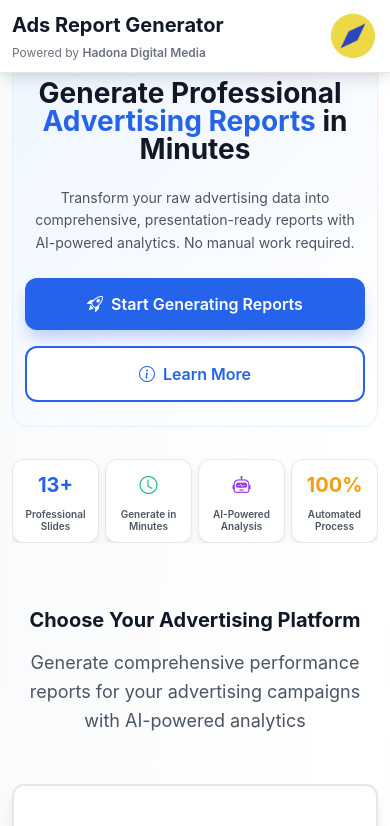
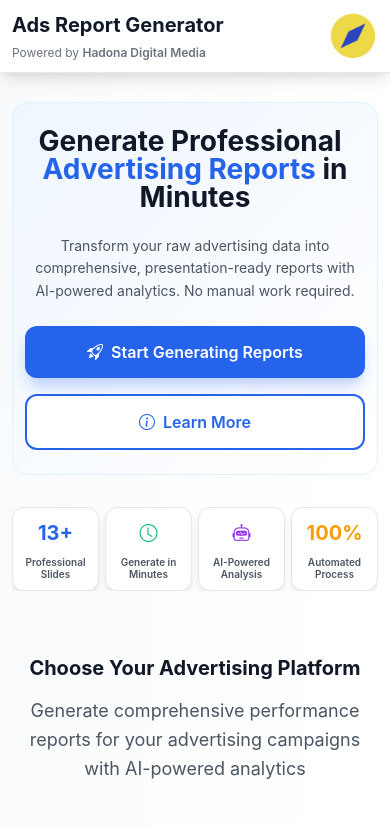
Before and after one commit to Briyanes/meta-ads-report-generator, a Next.js app: page /home in a window 390 px wide. Shown: the top 826 px of the page. Built offline with nearby package versions, Linux system fonts and the light colour scheme; grey boxes are pictures that could not be loaded.

Commit message:
fix: Add spacing between header and hero section for mobile views

```diff
--- a/app/globals.css
+++ b/app/globals.css
@@ -253,8 +253,8 @@ a {
 
 @media (max-width: 768px) {
   .responsive-container {
-    padding: 8px 16px !important;
-    padding-top: 8px !important;
+    padding: 16px 16px !important;
+    padding-top: 16px !important;
   }
 
   .responsive-header {
@@ -320,7 +320,7 @@ a {
   .responsive-hero {
     padding: 32px 16px !important;
     margin-bottom: 32px !important;
-    margin-top: 0 !important;
+    margin-top: 24px !important;
   }
 
   .responsive-hero h1 {
@@ -344,16 +344,11 @@ a {
   }
 
   .header-spacer {
-    height: 60px !important;
-  }
-
-  .responsive-container {
-    padding-top: 8px !important;
+    height: 80px !important;
   }
 
   .responsive-cta-section {
     padding: 32px 24px !important;
-    margin-top: 0 !important;
   }
 
   .responsive-cta-heading {
@@ -659,8 +654,8 @@ a {
 
 @media (max-width: 480px) {
   .responsive-container {
-    padding: 4px 12px !important;
-    padding-top: 4px !important;
+    padding: 12px 12px !important;
+    padding-top: 12px !important;
   }
 
   .responsive-header {
@@ -746,6 +741,7 @@ a {
 
   .responsive-hero {
     padding: 24px 12px !important;
+    margin-top: 20px !important;
   }
 
   .responsive-hero h1 {
@@ -764,16 +760,11 @@ a {
   }
 
   .header-spacer {
-    height: 50px !important;
-  }
-
-  .responsive-container {
-    padding-top: 4px !important;
+    height: 70px !important;
   }
 
   .responsive-cta-section {
     padding: 24px 16px !important;
-    margin-top: 0 !important;
   }
 
   .responsive-cta-heading {
```
